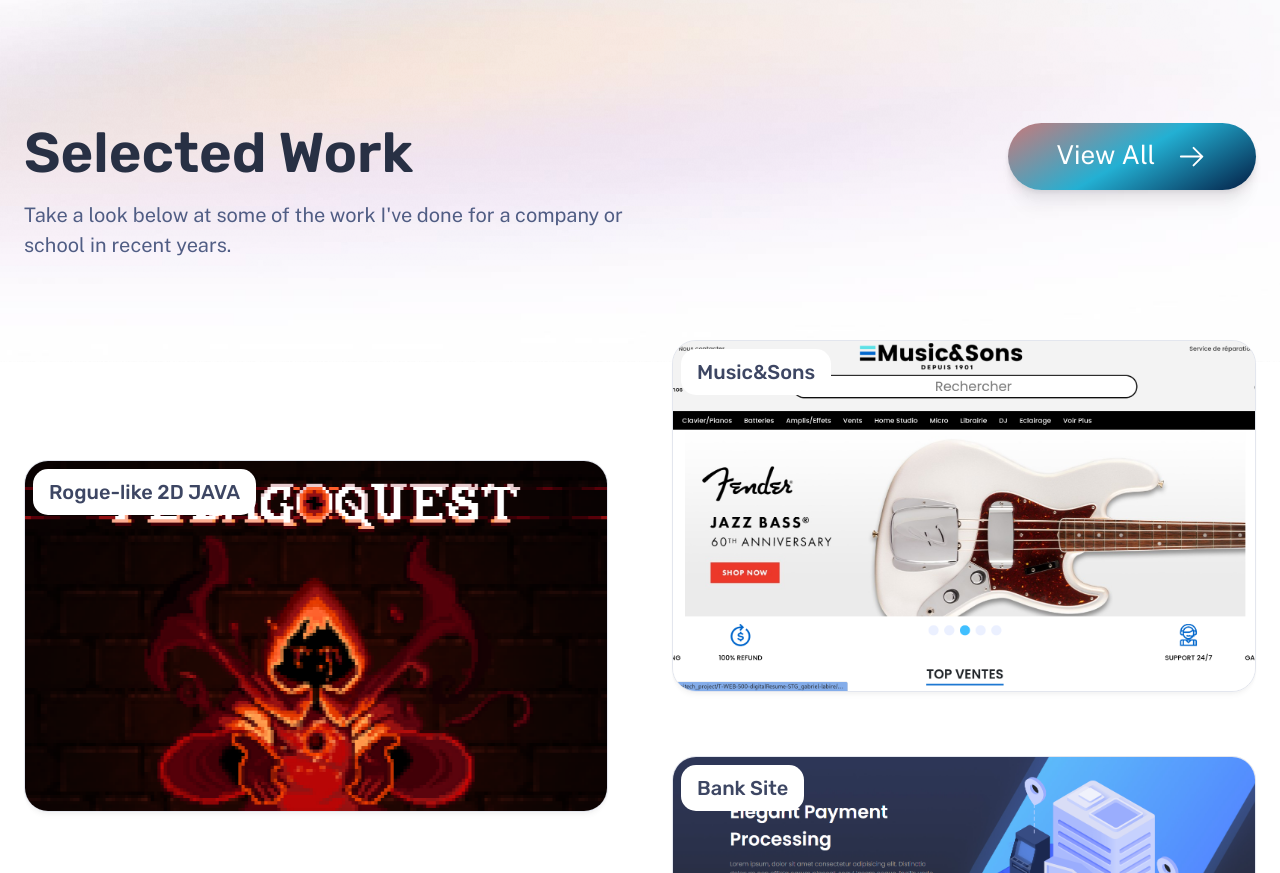
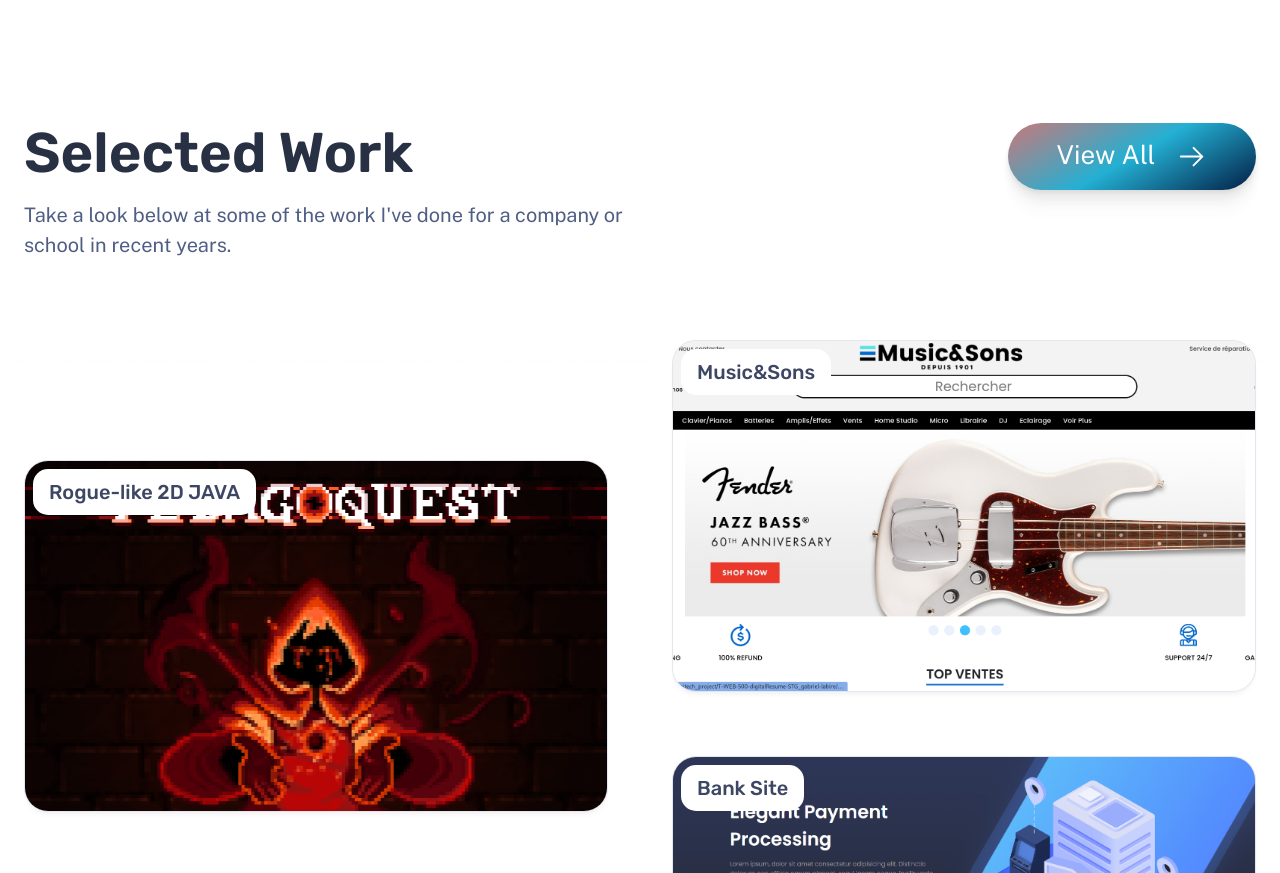
Before and after one commit to gabriellbbrr/gabriellbbrr.github.io, an Astro site: page / in a window 1280 px wide and 2400 px high. Shown: the part 1180-2053 px from the top of the page. Built offline with nearby package versions, Linux system fonts and the light colour scheme; Astro itself is replaced by a stand-in of ours; grey boxes are pictures that could not be loaded.

Commit message:
Remove color background white for theme google

```diff
--- a/src/layouts/BaseLayout.astro
+++ b/src/layouts/BaseLayout.astro
@@ -58,11 +58,7 @@
 
       /* These backgrounds are displayed below the fold, so we lazy load them
 			   once the `.loaded` class has been set.  */
-      :root.loaded {
-        --bg-image-subtle-1: url("/assets/backgrounds/bg-subtle-1-light-800w.jpg");
-        --bg-image-subtle-2: url("/assets/backgrounds/bg-subtle-2-light-800w.jpg");
-        --bg-image-footer: url("/assets/backgrounds/bg-footer-light-800w.jpg");
-      }
+
       :root.loaded.theme-dark {
         --bg-image-subtle-1: url("/assets/backgrounds/bg-subtle-1-dark-800w.jpg");
         --bg-image-subtle-2: url("/assets/backgrounds/bg-subtle-2-dark-800w.jpg");
@@ -74,11 +70,6 @@
           --bg-image-main: url("/assets/backgrounds/bg-main-dark-1440w.jpg");
         }
 
-        :root.loaded {
-          --bg-image-subtle-1: url("/assets/backgrounds/bg-subtle-1-light-1440w.jpg");
-          --bg-image-subtle-2: url("/assets/backgrounds/bg-subtle-2-light-1440w.jpg");
-          --bg-image-footer: url("/assets/backgrounds/bg-footer-light-1440w.jpg");
-        }
         :root.loaded.theme-dark {
           --bg-image-subtle-1: url("/assets/backgrounds/bg-subtle-1-dark-1440w.jpg");
           --bg-image-subtle-2: url("/assets/backgrounds/bg-subtle-2-dark-1440w.jpg");
```
